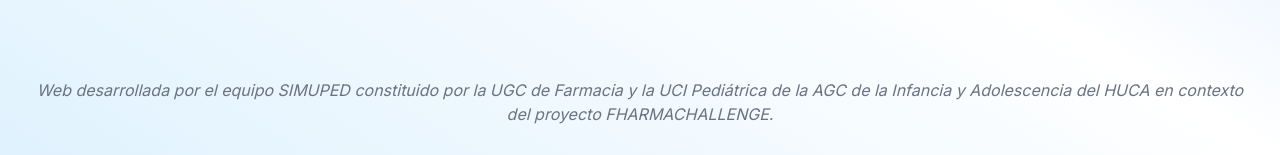
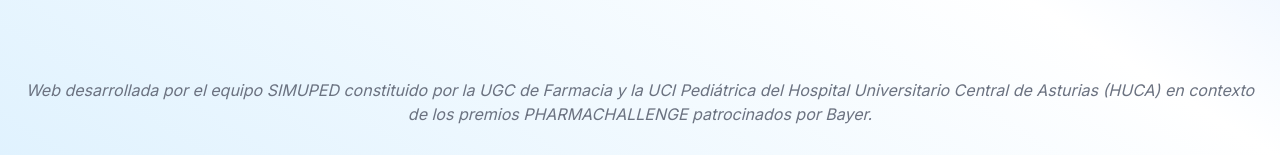
Before and after one commit to ivanmaray/SIMUPED, a React (Vite) app: page / in a window 1280 px wide. Shown: the part 642-797 px from the top of the page. Built offline with nearby package versions, Linux system fonts and the light colour scheme.

Commit message:
Actualizar logo

```diff
--- a/src/App.jsx
+++ b/src/App.jsx
@@ -252,8 +252,7 @@
 
       <footer className="text-center text-s italic text-gray-500 mt-4 py-2 w-full">
         Web desarrollada por el equipo SIMUPED constituido por la UGC de Farmacia y la UCI
-        Pediátrica de la AGC de la Infancia y Adolescencia del HUCA en contexto del proyecto
-        FHARMACHALLENGE.
+        Pediátrica del Hospital Universitario Central de Asturias (HUCA) en contexto de los premios PHARMACHALLENGE patrocinados por Bayer.
       </footer>
     </div>
   );
```
